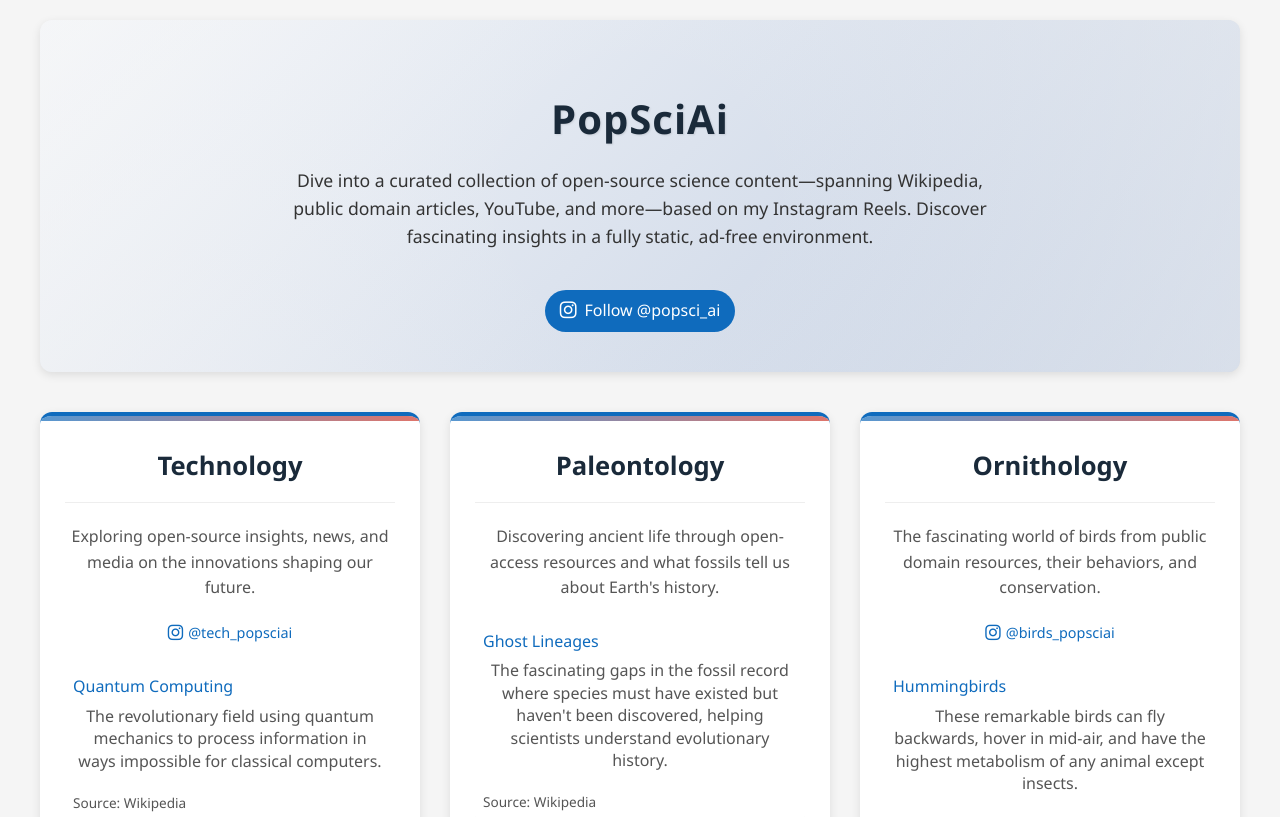
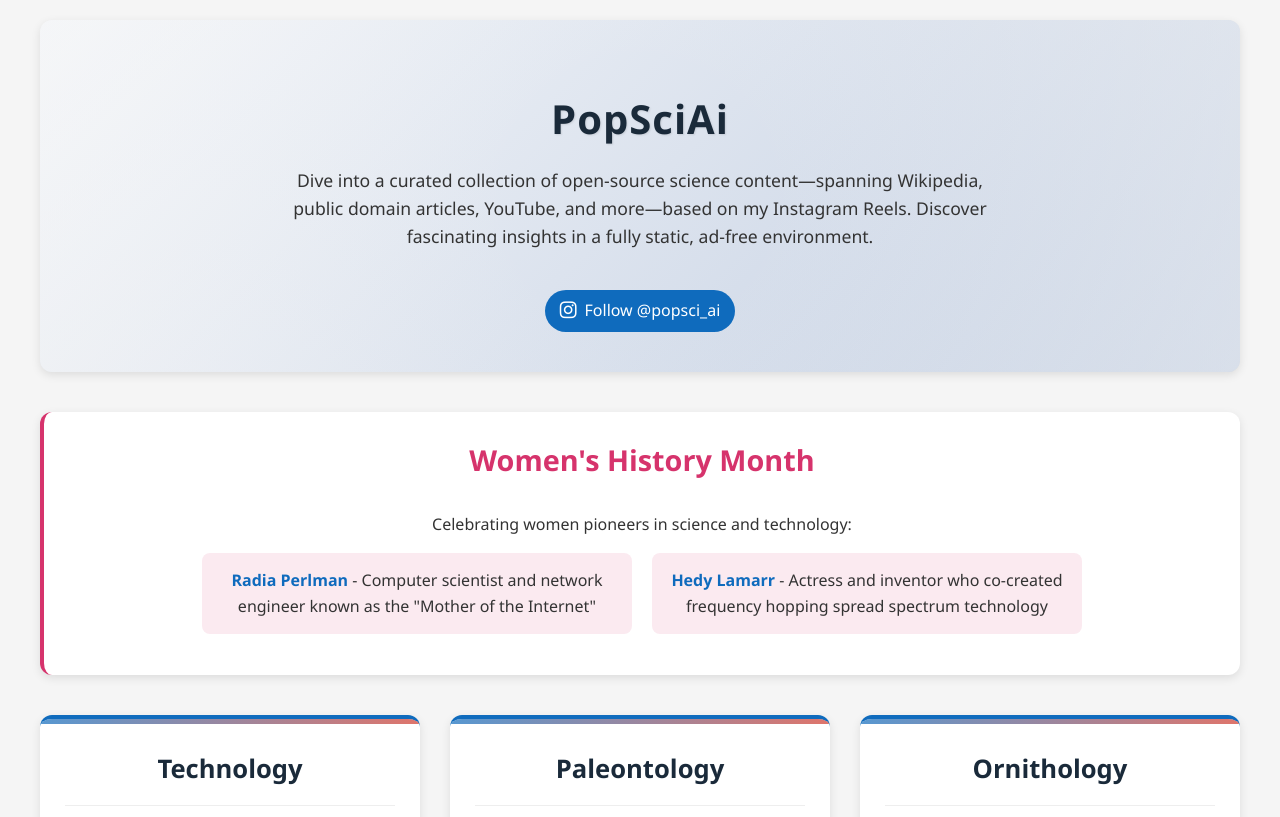
Before and after one commit to zsintech/popsci.ai, a plain HTML site: page index.html in a window 1280 px wide. Shown: the top 817 px of the page. Drawn offline with Linux system fonts and the light colour scheme.

Commit message:
Moved Women's History Month section to top of page with improved styling

```diff
--- a/index.html
+++ b/index.html
@@ -310,6 +310,68 @@
                     padding: 20px;
                 }
             }
+
+            .womens-history-month {
+                background-color: var(--card-bg);
+                border-radius: 12px;
+                padding: 25px;
+                margin-bottom: 40px;
+                box-shadow: var(--card-shadow);
+                text-align: center;
+                border-left: 4px solid #d6336c;
+            }
+
+            .womens-history-month h3 {
+                color: #d6336c;
+                margin-top: 0;
+                font-size: 1.8rem;
+            }
+
+            .womens-history-month ul {
+                list-style: none;
+                padding: 0;
+                display: flex;
+                flex-wrap: wrap;
+                justify-content: center;
+                gap: 20px;
+            }
+
+            .womens-history-month li {
+                background-color: rgba(214, 51, 108, 0.1);
+                padding: 15px;
+                border-radius: 8px;
+                transition: all 0.3s ease;
+                flex: 1;
+                min-width: 250px;
+                max-width: 400px;
+            }
+
+            .womens-history-month li:hover {
+                transform: translateY(-3px);
+                box-shadow: 0 5px 15px rgba(0,0,0,0.1);
+            }
+
+            .womens-history-month a {
+                color: var(--secondary-color);
+                text-decoration: none;
+                font-weight: 600;
+            }
+
+            .womens-history-month a:hover {
+                color: var(--link-hover);
+                text-decoration: underline;
+            }
+
+            @media (max-width: 768px) {
+                .womens-history-month ul {
+                    flex-direction: column;
+                    align-items: center;
+                }
+
+                .womens-history-month li {
+                    width: 100%;
+                }
+            }
         </style>
     </head>
     <body>
@@ -321,6 +383,16 @@
                     <a href="https://www.instagram.com/popsci_ai?igsh=MTM0ZWpyMnFmNTlpMg==" class="social-link" target="_blank"><i class="fab fa-instagram"></i>Follow @popsci_ai</a>
                 </div>
             </header>
+
+            <!-- Women's History Month Section -->
+            <div class="womens-history-month">
+                <h3>Women's History Month</h3>
+                <p>Celebrating women pioneers in science and technology:</p>
+                <ul>
+                    <li><a href="https://click.popsci.ai/RadiaPerlman">Radia Perlman</a> - Computer scientist and network engineer known as the "Mother of the Internet"</li>
+                    <li><a href="https://click.popsci.ai/HedyLamarr">Hedy Lamarr</a> - Actress and inventor who co-created frequency hopping spread spectrum technology</li>
+                </ul>
+            </div>
 
             <div class="topic-grid">
                 <div class="topic-card">
@@ -525,16 +597,6 @@
                     <a href="mailto:zheenstran@gmail.com" class="contact-info"><i class="fas fa-envelope"></i>Contact for collaborations: zheenstran@gmail.com</a>
                 </div>
 
-                <!-- Women's History Month Section -->
-                <div class="womens-history-month">
-                    <h3>Women's History Month</h3>
-                    <p>Celebrating women pioneers in science and technology:</p>
-                    <ul>
-                        <li><a href="https://click.popsci.ai/RadiaPerlman">Radia Perlman</a> - Computer scientist and network engineer known as the "Mother of the Internet"</li>
-                        <li><a href="https://click.popsci.ai/HedyLamarr">Hedy Lamarr</a> - Actress and inventor who co-created frequency hopping spread spectrum technology</li>
-                    </ul>
-                </div>
-
                 <p>© PopSciAi 2025 | All topics gathered from publicly available and open-source platforms (Wikipedia, YouTube, etc.)</p>
             </footer>
         </div>
```
